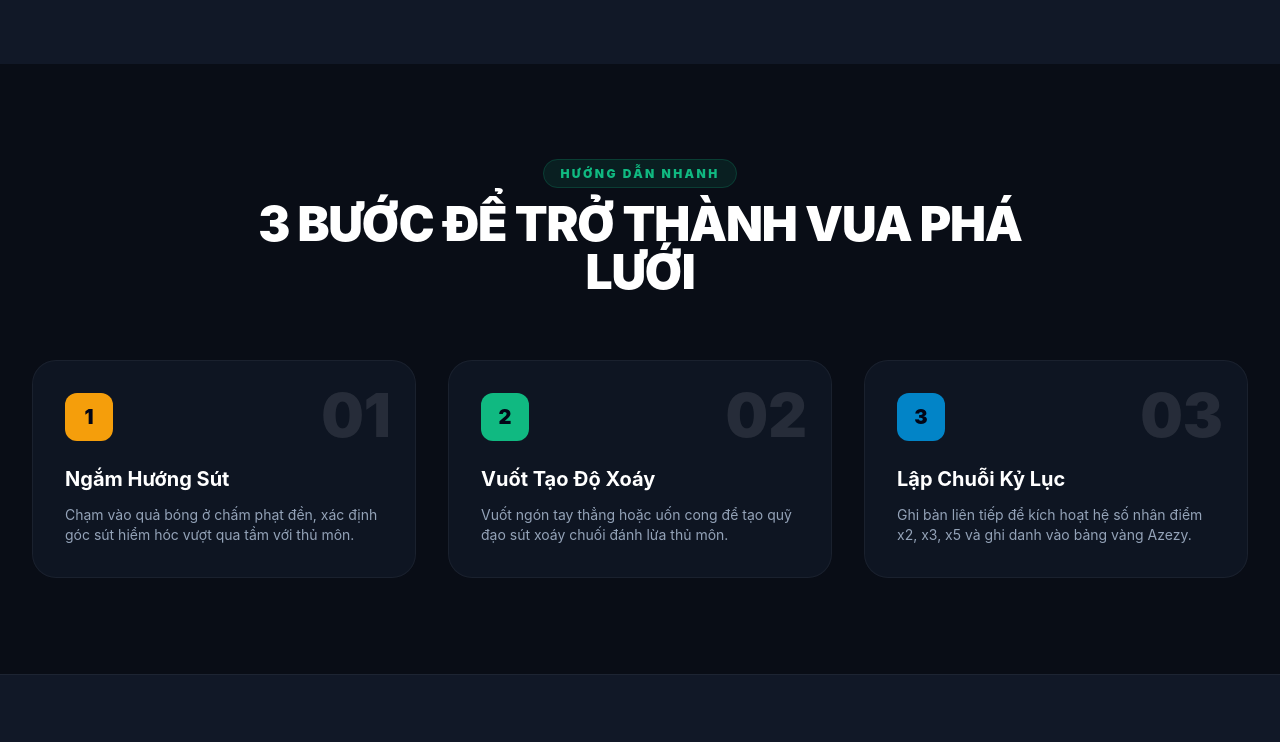
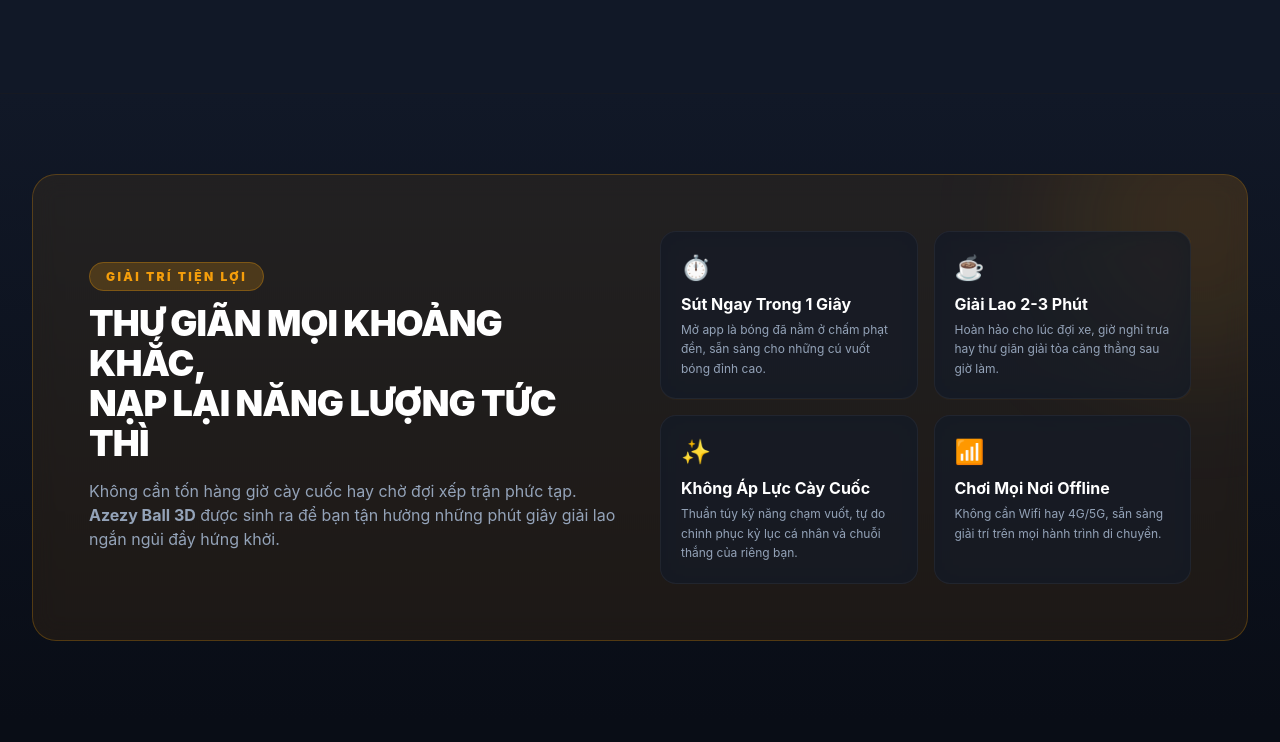
Before and after one commit to caykhe36/azezyball, a plain HTML site: page web/index.html in a window 1280 px wide. Shown: the part 1598-2340 px from the top of the page. Drawn offline with nearby package versions, Linux system fonts and the light colour scheme.

Commit message:
feat(web): Bổ sung nội dung giới thiệu tính năng giải trí nhanh, xả stress tức thì và thư giãn tiện lợi mọi lúc mọi nơi

```diff
--- a/web/index.html
+++ b/web/index.html
@@ -95,7 +95,7 @@
                 <!-- Left: Headline & CTA -->
                 <div class="lg:col-span-7 text-center lg:text-left">
                     <div class="inline-flex items-center px-4 py-2 rounded-full glass-gold text-primaryGold text-xs font-black uppercase tracking-widest mb-6">
-                        <span class="mr-2">🔥</span> Siêu Phẩm Game Bóng Đá Arcade 3D 120 FPS
+                        <span class="mr-2">⚡</span> Game Giải Trí Nhanh • Xả Stress Tức Thì
                     </div>
 
                     <h1 class="text-4xl sm:text-6xl font-black text-white tracking-tight leading-none mb-6">
@@ -105,7 +105,7 @@
                     </h1>
 
                     <p class="text-lg text-textGray leading-relaxed mb-8 max-w-2xl mx-auto lg:mx-0">
-                        Chạm vuốt để tạo nên những siêu phẩm sút xoáy uy lực. Tận hưởng đồ họa Canvas 3D tăng tốc phần cứng mượt mà không độ trễ, bóng Telstar phát sáng và chinh phục chuỗi bàn thắng kỷ lục.
+                        Chạm vuốt để giải tỏa căng thẳng sau những giờ học tập và làm việc. Game bóng đá 3D Arcade hoàn hảo cho những phút giây giải lao 2-3 phút, mở máy lên là sút ngay không cần chờ đợi, thuần túy thư giãn và không áp lực cày cuốc.
                     </p>
 
                     <!-- CTA Buttons -->
@@ -211,6 +211,50 @@
         </div>
     </section>
 
+    <!-- Casual Relaxation & Quick Play Section -->
+    <section id="casual" class="py-20 bg-gradient-to-b from-surfaceBg to-appBg relative border-t border-white/5">
+        <div class="max-w-7xl mx-auto px-4 sm:px-6 lg:px-8">
+            <div class="glass-gold p-8 sm:p-14 rounded-3xl relative overflow-hidden">
+                <div class="absolute -top-24 -right-24 w-72 h-72 bg-amber-500/10 rounded-full blur-3xl pointer-events-none"></div>
+                <div class="grid grid-cols-1 lg:grid-cols-12 gap-10 items-center relative z-10">
+                    <div class="lg:col-span-6 text-center lg:text-left">
+                        <span class="text-xs font-black uppercase tracking-[0.2em] text-primaryGold bg-primaryGold/20 px-4 py-1.5 rounded-full border border-primaryGold/30">Giải Trí Tiện Lợi</span>
+                        <h2 class="text-3xl sm:text-4xl font-black text-white mt-4 tracking-tight leading-tight">
+                            THƯ GIÃN MỌI KHOẢNG KHẮC, <br>
+                            NẠP LẠI NĂNG LƯỢNG TỨC THÌ
+                        </h2>
+                        <p class="text-textGray mt-4 text-sm sm:text-base leading-relaxed">
+                            Không cần tốn hàng giờ cày cuốc hay chờ đợi xếp trận phức tạp. <strong>Azezy Ball 3D</strong> được sinh ra để bạn tận hưởng những phút giây giải lao ngắn ngủi đầy hứng khởi.
+                        </p>
+                    </div>
+
+                    <div class="lg:col-span-6 grid grid-cols-1 sm:grid-cols-2 gap-4">
+                        <div class="glass p-5 rounded-2xl border border-white/5">
+                            <div class="text-2xl mb-2">⏱️</div>
+                            <h4 class="text-base font-bold text-white mb-1">Sút Ngay Trong 1 Giây</h4>
+                            <p class="text-xs text-textGray leading-relaxed">Mở app là bóng đã nằm ở chấm phạt đền, sẵn sàng cho những cú vuốt bóng đỉnh cao.</p>
+                        </div>
+                        <div class="glass p-5 rounded-2xl border border-white/5">
+                            <div class="text-2xl mb-2">☕</div>
+                            <h4 class="text-base font-bold text-white mb-1">Giải Lao 2-3 Phút</h4>
+                            <p class="text-xs text-textGray leading-relaxed">Hoàn hảo cho lúc đợi xe, giờ nghỉ trưa hay thư giãn giải tỏa căng thẳng sau giờ làm.</p>
+                        </div>
+                        <div class="glass p-5 rounded-2xl border border-white/5">
+                            <div class="text-2xl mb-2">✨</div>
+                            <h4 class="text-base font-bold text-white mb-1">Không Áp Lực Cày Cuốc</h4>
+                            <p class="text-xs text-textGray leading-relaxed">Thuần túy kỹ năng chạm vuốt, tự do chinh phục kỷ lục cá nhân và chuỗi thắng của riêng bạn.</p>
+                        </div>
+                        <div class="glass p-5 rounded-2xl border border-white/5">
+                            <div class="text-2xl mb-2">📶</div>
+                            <h4 class="text-base font-bold text-white mb-1">Chơi Mọi Nơi Offline</h4>
+                            <p class="text-xs text-textGray leading-relaxed">Không cần Wifi hay 4G/5G, sẵn sàng giải trí trên mọi hành trình di chuyển.</p>
+                        </div>
+                    </div>
+                </div>
+            </div>
+        </div>
+    </section>
+
     <!-- Gameplay Guide Section -->
     <section id="gameplay" class="py-24 bg-appBg relative">
         <div class="max-w-7xl mx-auto px-4 sm:px-6 lg:px-8">
```
